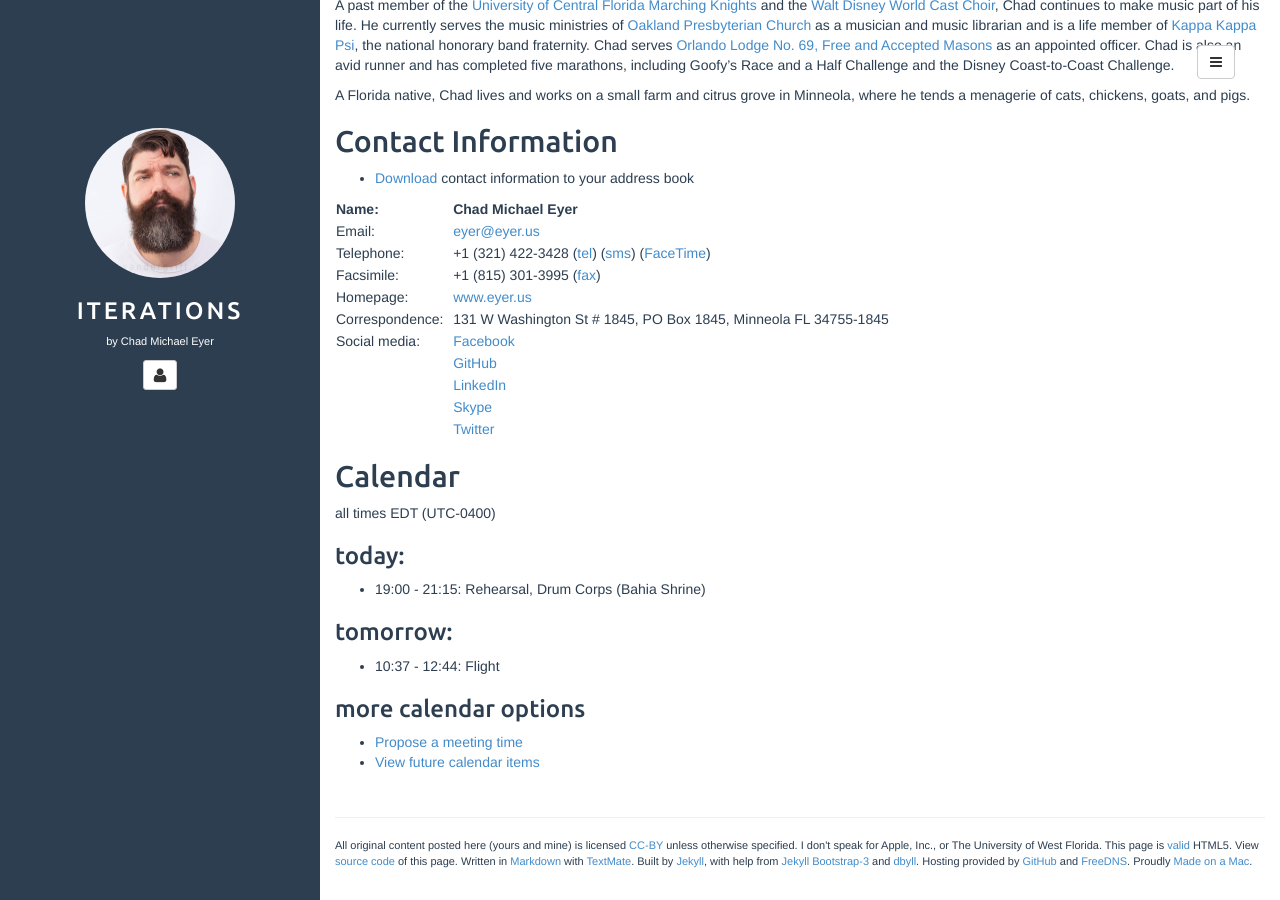
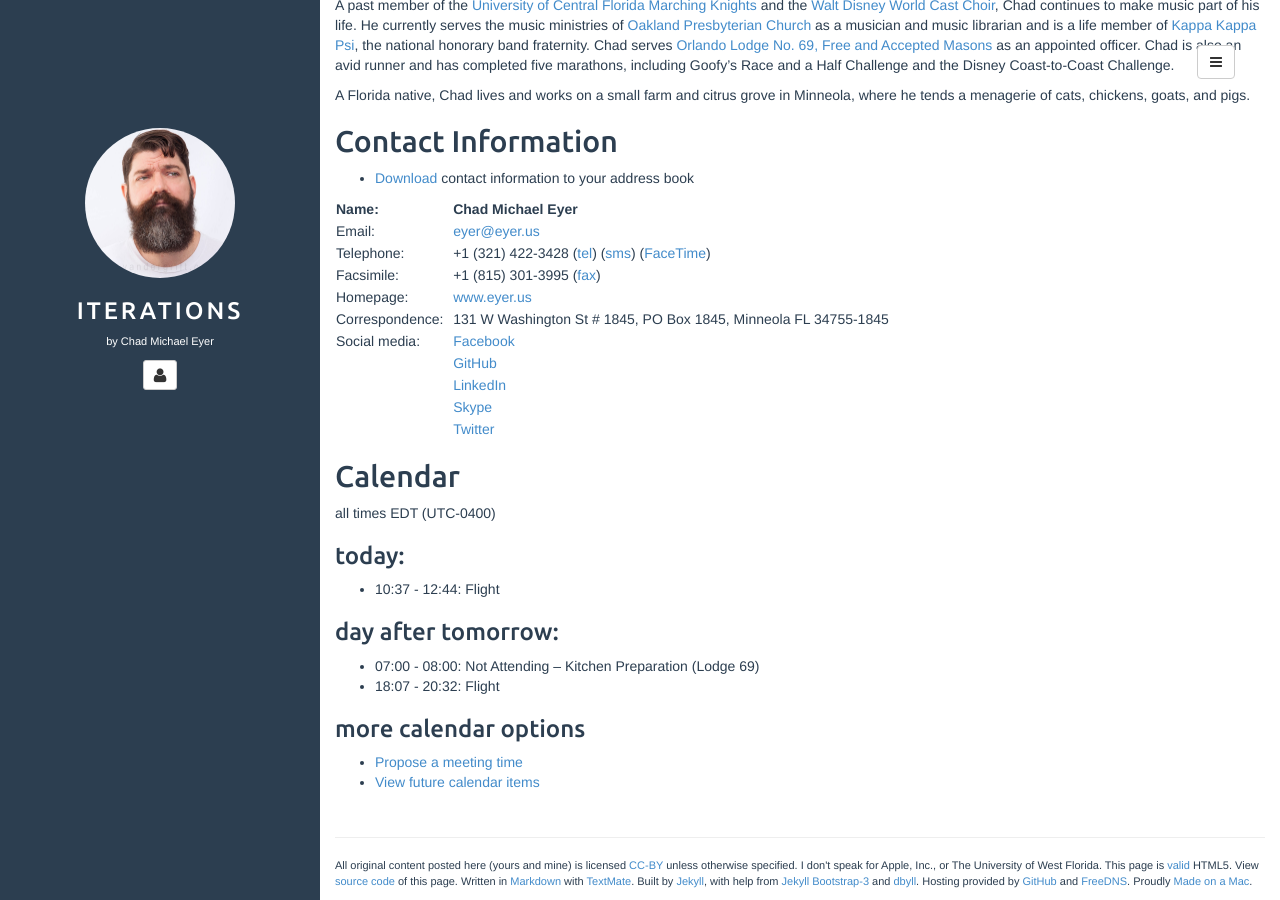
Before and after one commit to chadmichaeleyer/chadmichaeleyer.github.io, a Jekyll site: the page built from about.md, in a window 1280 px wide and 900 px high, scrolled down 974 px. Built offline with Jekyll 4.4.1, drawn with Linux system fonts in a browser that asks for light colours.

Commit message:
calendar update

```diff
--- a/calendar.markdown
+++ b/calendar.markdown
@@ -2,8 +2,9 @@ all times EDT (UTC-0400)
 
 ### today:
 
-* 19:00 - 21:15: Rehearsal, Drum Corps (Bahia Shrine)
+* 10:37 - 12:44: Flight
 
-### tomorrow:
+### day after tomorrow:
 
-* 10:37 - 12:44: Flight
+* 07:00 - 08:00: Not Attending – Kitchen Preparation (Lodge 69)
+* 18:07 - 20:32: Flight
```
Also changed, not shown: calendar-year.markdown (+4 -4 lines).
